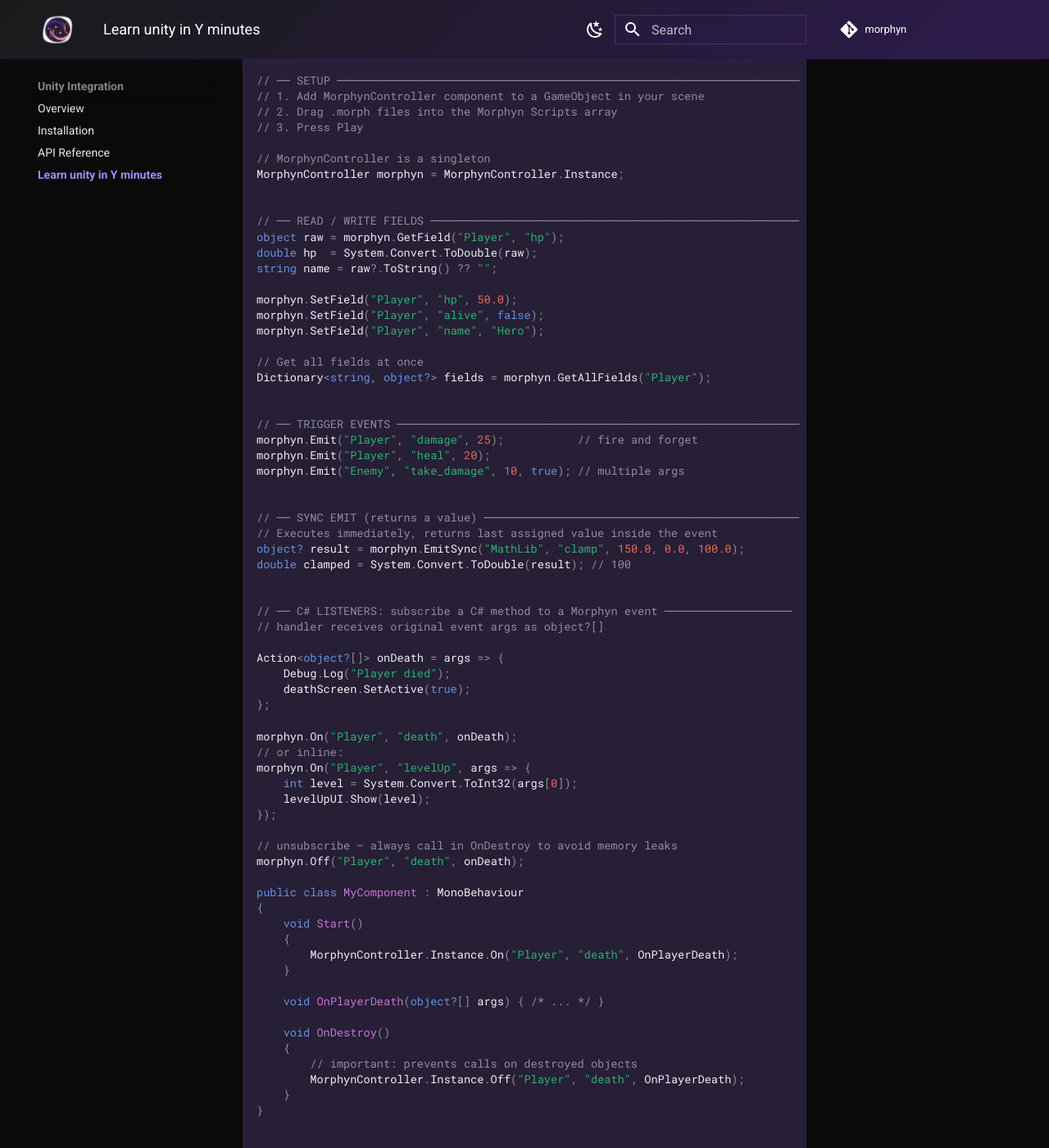
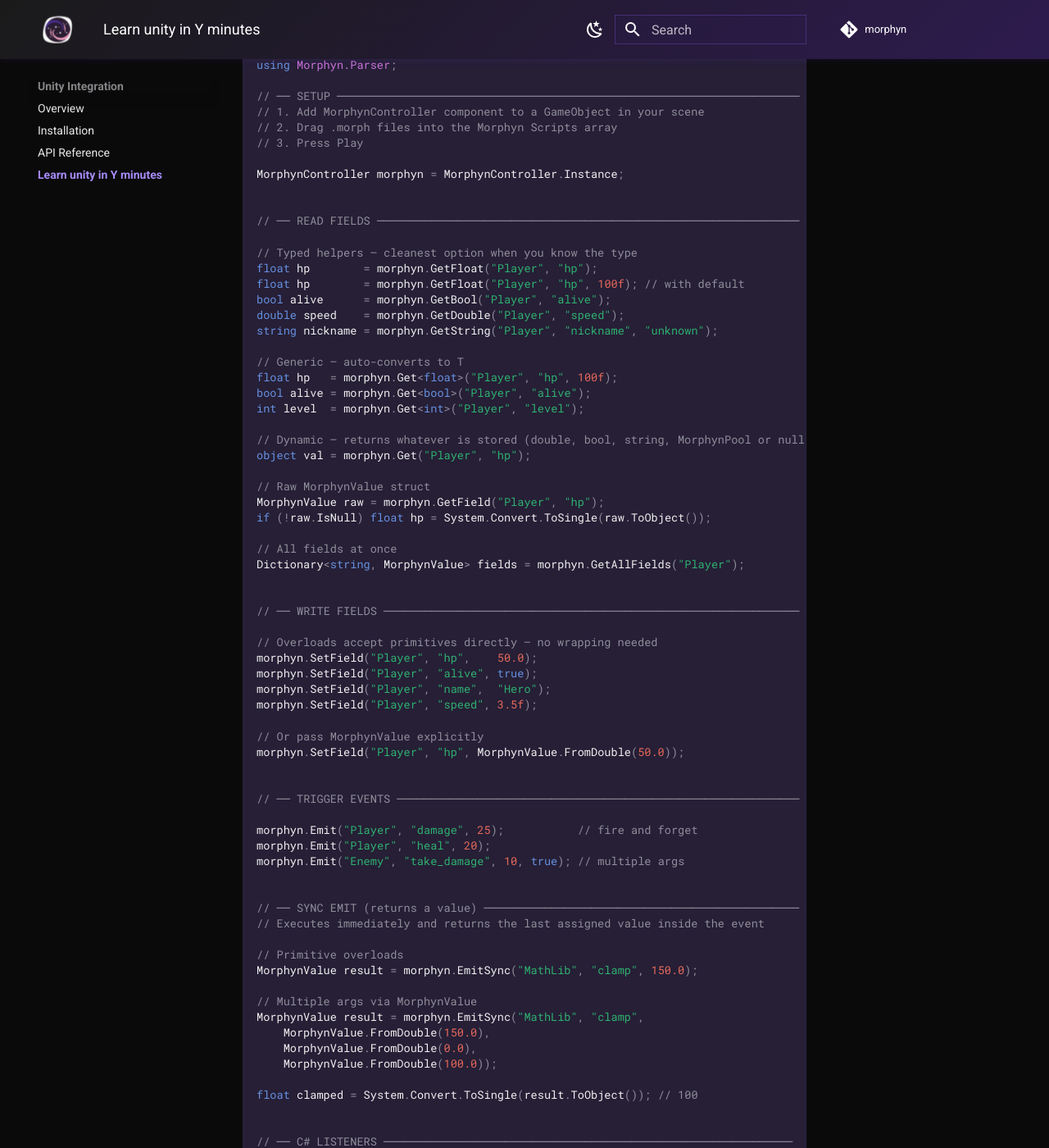
Before and after one commit to jvnkoo/morphyn, an MkDocs documentation site: the page built from docs/learn/learn-unity.md, in a window 1280 px wide and 1400 px high, scrolled down 247 px. Shown: the whole window at 82% size. Built offline with MkDocs 1.6.1 and Material for MkDocs 9.7.7, drawn with Linux system fonts in a browser that asks for light colours; comment, search, counter and statistics services are not loaded; some of the changed text lies outside the part shown.

Commit message:
docs: update Unity API for MorphynValue struct migration

````diff
--- a/docs/learn/learn-unity.md
+++ b/docs/learn/learn-unity.md
@@ -3,43 +3,78 @@
 ```cs
 using UnityEngine;
 using Morphyn.Unity;
+using Morphyn.Parser;
 
 // ── SETUP ─────────────────────────────────────────────────────────────────────
 // 1. Add MorphynController component to a GameObject in your scene
 // 2. Drag .morph files into the Morphyn Scripts array
 // 3. Press Play
 
-// MorphynController is a singleton
 MorphynController morphyn = MorphynController.Instance;
 
 
-// ── READ / WRITE FIELDS ───────────────────────────────────────────────────────
-object raw = morphyn.GetField("Player", "hp");
-double hp  = System.Convert.ToDouble(raw);
-string name = raw?.ToString() ?? "";
+// ── READ FIELDS ───────────────────────────────────────────────────────────────
 
-morphyn.SetField("Player", "hp", 50.0);
-morphyn.SetField("Player", "alive", false);
-morphyn.SetField("Player", "name", "Hero");
+// Typed helpers — cleanest option when you know the type
+float hp        = morphyn.GetFloat("Player", "hp");
+float hp        = morphyn.GetFloat("Player", "hp", 100f); // with default
+bool alive      = morphyn.GetBool("Player", "alive");
+double speed    = morphyn.GetDouble("Player", "speed");
+string nickname = morphyn.GetString("Player", "nickname", "unknown");
 
-// Get all fields at once
-Dictionary<string, object?> fields = morphyn.GetAllFields("Player");
+// Generic — auto-converts to T
+float hp   = morphyn.Get<float>("Player", "hp", 100f);
+bool alive = morphyn.Get<bool>("Player", "alive");
+int level  = morphyn.Get<int>("Player", "level");
+
+// Dynamic — returns whatever is stored (double, bool, string, MorphynPool or null)
+object val = morphyn.Get("Player", "hp");
+
+// Raw MorphynValue struct
+MorphynValue raw = morphyn.GetField("Player", "hp");
+if (!raw.IsNull) float hp = System.Convert.ToSingle(raw.ToObject());
+
+// All fields at once
+Dictionary<string, MorphynValue> fields = morphyn.GetAllFields("Player");
+
+
+// ── WRITE FIELDS ──────────────────────────────────────────────────────────────
+
+// Overloads accept primitives directly — no wrapping needed
+morphyn.SetField("Player", "hp",    50.0);
+morphyn.SetField("Player", "alive", true);
+morphyn.SetField("Player", "name",  "Hero");
+morphyn.SetField("Player", "speed", 3.5f);
+
+// Or pass MorphynValue explicitly
+morphyn.SetField("Player", "hp", MorphynValue.FromDouble(50.0));
 
 
 // ── TRIGGER EVENTS ────────────────────────────────────────────────────────────
+
 morphyn.Emit("Player", "damage", 25);           // fire and forget
 morphyn.Emit("Player", "heal", 20);
 morphyn.Emit("Enemy", "take_damage", 10, true); // multiple args
 
 
 // ── SYNC EMIT (returns a value) ───────────────────────────────────────────────
-// Executes immediately, returns last assigned value inside the event
-object? result = morphyn.EmitSync("MathLib", "clamp", 150.0, 0.0, 100.0);
-double clamped = System.Convert.ToDouble(result); // 100
+// Executes immediately and returns the last assigned value inside the event
+
+// Primitive overloads
+MorphynValue result = morphyn.EmitSync("MathLib", "clamp", 150.0);
+
+// Multiple args via MorphynValue
+MorphynValue result = morphyn.EmitSync("MathLib", "clamp",
+    MorphynValue.FromDouble(150.0),
+    MorphynValue.FromDouble(0.0),
+    MorphynValue.FromDouble(100.0));
+
+float clamped = System.Convert.ToSingle(result.ToObject()); // 100
 
 
-// ── C# LISTENERS: subscribe a C# method to a Morphyn event ───────────────────
-// handler receives original event args as object?[]
+// ── C# LISTENERS ─────────────────────────────────────────────────────────────
+// Subscribe a C# method to a Morphyn entity event.
+// Handler receives event args as object?[].
 
 Action<object?[]> onDeath = args => {
     Debug.Log("Player died");
@@ -47,13 +82,13 @@
 };
 
 morphyn.On("Player", "death", onDeath);
-// or inline:
+
 morphyn.On("Player", "levelUp", args => {
     int level = System.Convert.ToInt32(args[0]);
     levelUpUI.Show(level);
 });
 
-// unsubscribe — always call in OnDestroy to avoid memory leaks
+// Always unsubscribe in OnDestroy to avoid memory leaks
 morphyn.Off("Player", "death", onDeath);
 
 public class MyComponent : MonoBehaviour
@@ -67,23 +102,18 @@
 
     void OnDestroy()
     {
-        // important: prevents calls on destroyed objects
         MorphynController.Instance.Off("Player", "death", OnPlayerDeath);
     }
 }
 
 
 // ── MORPHYN-TO-MORPHYN SUBSCRIPTIONS FROM C# ─────────────────────────────────
-// equivalent to writing `when Player.death : onPlayerDeath` in .morph
+// Equivalent to writing `when Player.death : onPlayerDeath` in .morph
 
 morphyn.Subscribe("Logger", "Player", "death", "onPlayerDeath");
 // subscriberEntity, targetEntity, targetEvent, handlerEvent
 
 morphyn.Unsubscribe("Logger", "Player", "death", "onPlayerDeath");
-
-// Note: C# Subscribe does not support handler args (the (arg) syntax from when).
-// To pass args to the handler, use the .morph when syntax directly inside an init event,
-// or use On/Off and handle the logic in C#.
 
 // On vs Subscribe:
 // On / Off      — C# method reacts to Morphyn event
@@ -122,9 +152,10 @@
 
 
 // ── SAVE / LOAD ───────────────────────────────────────────────────────────────
-morphyn.SaveState();                // saves all entities to persistentDataPath/MorphynData/
-morphyn.LoadState("Player");        // loads fields for one entity
-morphyn.LoadAllStates();            // loads all
+
+morphyn.SaveState();            // saves all entities to persistentDataPath/MorphynData/
+morphyn.LoadState("Player");    // loads fields for one entity
+morphyn.LoadAllStates();        // loads all
 
 // Per-file save policy — set in Inspector on each MorphynScriptEntry:
 //   None       — never save/load automatically
@@ -168,7 +199,6 @@
 {
     void Start()
     {
-        // react to enemy death from C#
         MorphynController.Instance.On("Enemy", "die", args => {
             int reward = System.Convert.ToInt32(args[0]);
             ScoreManager.Add(reward);
@@ -184,7 +214,7 @@
 
     void OnDestroy()
     {
-        MorphynController.Instance.Off("Enemy", "die", /* handler ref */ null);
+        MorphynController.Instance.Off("Enemy", "die", myHandler);
     }
 }
 ```
````
Also changed, not shown: README.md (+1 -1 lines), docs/unity/api.md (+150 -54 lines), docs/unity/installation.md (+11 -7 lines).
